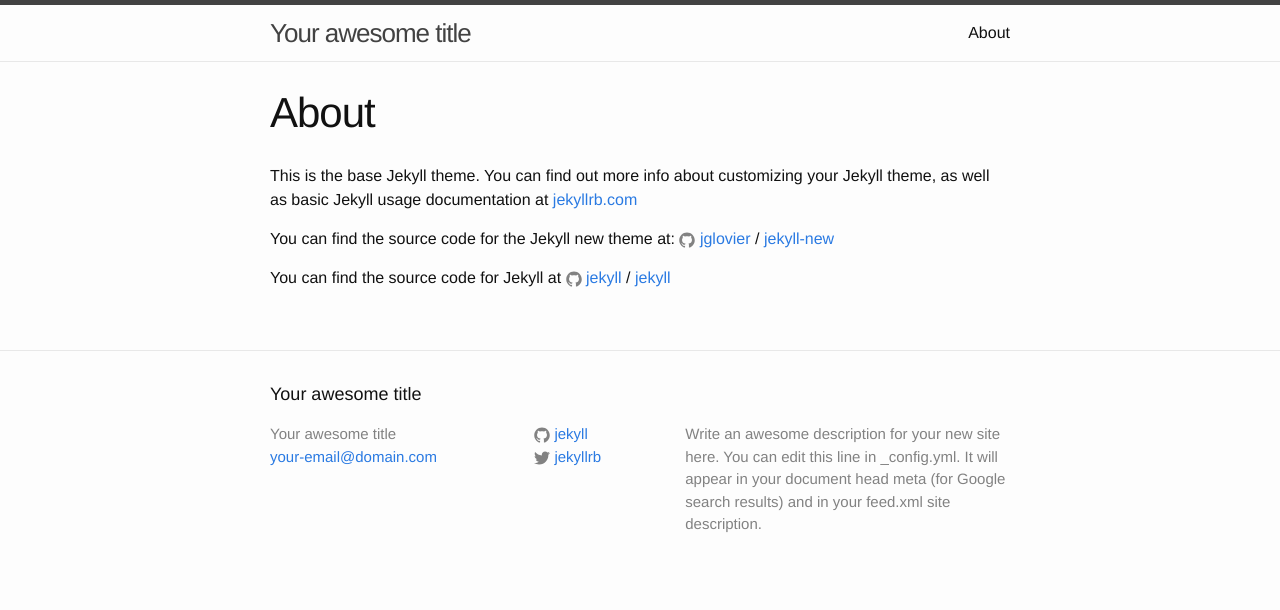
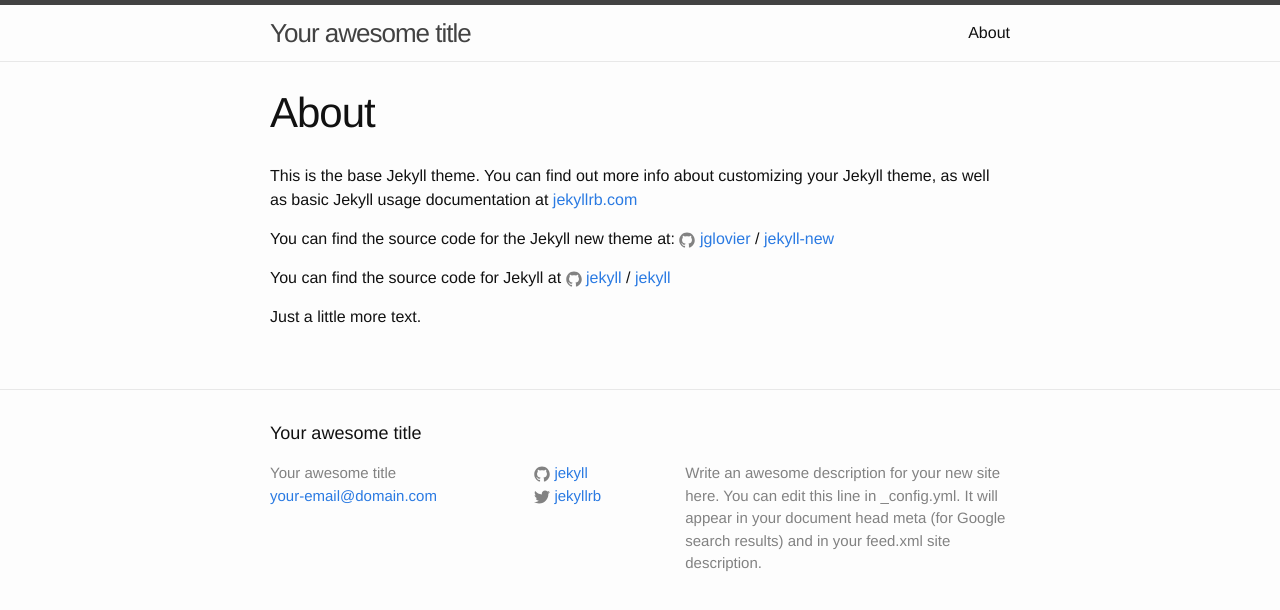
Before and after one commit to gary5199/gary5199, a Jekyll site: the page built from about.md, in a window 1280 px wide. Shown: the top 610 px of the page. Built offline with Jekyll 4.4.1, drawn with Linux system fonts in a browser that asks for light colours.

Commit message:
Update about.md
Practicing.

```diff
--- a/about.md
+++ b/about.md
@@ -13,3 +13,5 @@ You can find the source code for the Jekyll new theme at:
 You can find the source code for Jekyll at
 {% include icon-github.html username="jekyll" %} /
 [jekyll](https://github.com/jekyll/jekyll)
+
+Just a little more text.
```
